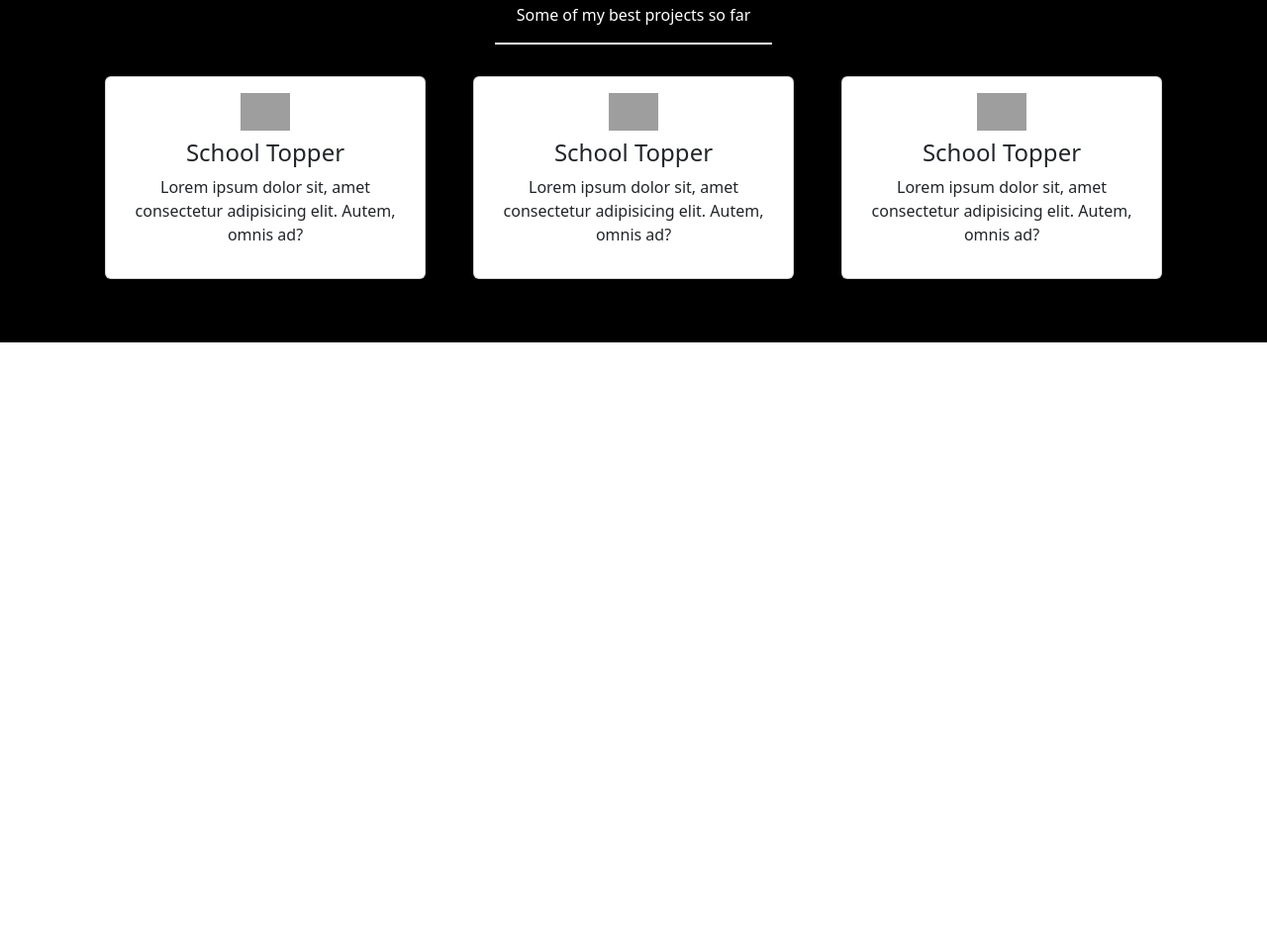
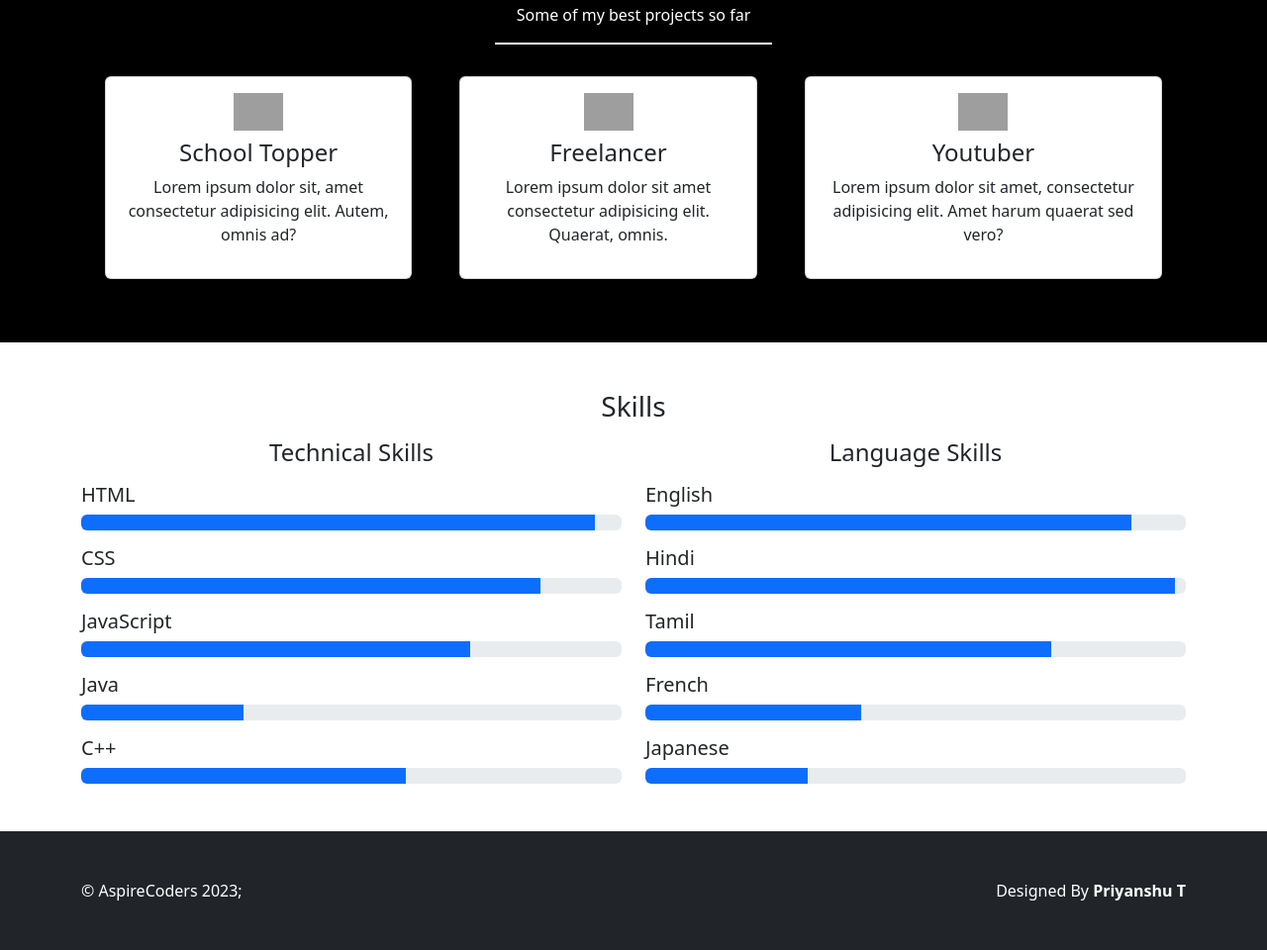
Before and after one commit to Blank-09/Skcet-ADP-Course, a plain HTML site: page Day 06/Class/001.html in a window 1280 px wide. Shown: the part 663-1623 px from the top of the page at 99% size. Before the commit the page ends 1009 px from the top, so only its background shows below. Drawn offline with nearby package versions, Linux system fonts and the light colour scheme; grey boxes are pictures that could not be loaded.

Commit message:
Day 06: Class Work Question; 1 Updated

```diff
--- a/Day 06/Class/001.html
+++ b/Day 06/Class/001.html
@@ -20,10 +20,10 @@
             <a class="nav-link" href="#Home">Home</a>
           </li>
           <li class="nav-item">
-            <a class="nav-link" href="#Services">Services</a>
+            <a class="nav-link" href="#achievements">Achievements</a>
           </li>
           <li class="nav-item">
-            <a class="nav-link" href="#Projects">Projects</a>
+            <a class="nav-link" href="#Skills">Skills</a>
           </li>
           <li class="nav-item">
             <a class="nav-link" href="#Contact">Contact</a>
@@ -33,25 +33,25 @@
     </nav>
 
     <main>
-      <div class="bg-black d-flex justify-content-center py-5">
+      <div id="home" class="bg-black d-flex justify-content-center py-5">
         <div class="text-end text-white h1">
           <strike>Practice Makes Perfect</strike><br />
           Perfect Practice Makes Perfect
         </div>
       </div>
 
-      <div class="container py-5">
+      <div id="achievements" class="container py-5">
         <div class="row align-items-center">
-          <div class="col-3">
+          <div class="col-sm-3 text-center">
             <img
               width="220"
-              class="mw-100 rounded-circle"
+              class="mw-100 rounded-circle mx-auto"
               src="https://picsum.photos/220"
               alt="no image found"
             />
           </div>
-          <div class="col-9">
-            <h2>Priyanshu</h2>
+          <div class="text-sm-start text-center mt-sm-0 mt-3 col-sm-9">
+            <h2>Priyanshu T</h2>
             <p>
               Lorem ipsum dolor sit amet consectetur adipisicing elit.
               Perferendis harum labore porro unde alias. Reiciendis, laborum ut
@@ -91,10 +91,9 @@
                 alt="img"
                 width="50"
               />
-              <h4 class="my-2">School Topper</h4>
+              <h4 class="my-2">Freelancer</h4>
               <p>
-                Lorem ipsum dolor sit, amet consectetur adipisicing elit. Autem,
-                omnis ad?
+                Lorem ipsum dolor sit amet consectetur adipisicing elit. Quaerat, omnis.
               </p>
             </div>
           </div>
@@ -105,15 +104,71 @@
                 alt="img"
                 width="50"
               />
-              <h4 class="my-2">School Topper</h4>
+              <h4 class="my-2">Youtuber</h4>
               <p>
-                Lorem ipsum dolor sit, amet consectetur adipisicing elit. Autem,
-                omnis ad?
+                Lorem ipsum dolor sit amet, consectetur adipisicing elit. Amet harum quaerat sed vero?
               </p>
             </div>
           </div>
         </div>
       </div>
+      <div id="Skills" class="container py-5">
+        <h3 class="text-center">Skills</h3>
+        <div class="row d-sm-flex d-block">
+          <div class="col-md-6">
+            <h4 class="text-center mt-md-2">Technical Skills</h4>
+            <h5 class="mt-3">HTML</h5>
+            <div class="progress">
+              <div class="progress-bar" style="width: 95%;"></div>
+            </div>
+            <h5 class="mt-3">CSS</h5>
+            <div class="progress">
+              <div class="progress-bar" style="width: 85%;"></div>
+            </div>
+            <h5 class="mt-3">JavaScript</h5>
+            <div class="progress">
+              <div class="progress-bar" style="width: 72%;"></div>
+            </div>
+            <h5 class="mt-3">Java</h5>
+            <div class="progress">
+              <div class="progress-bar" style="width: 30%;"></div>
+            </div>
+            <h5 class="mt-3">C++</h5>
+            <div class="progress">
+              <div class="progress-bar" style="width: 60%;"></div>
+            </div>
+          </div>
+          <div class="col-md-6">
+            <h4 class="text-center mt-md-2 mt-5">Language Skills</h4>
+            <h5 class="mt-3">English</h5>
+            <div class="progress">
+              <div class="progress-bar" style="width: 90%;"></div>
+            </div>
+            <h5 class="mt-3">Hindi</h5>
+            <div class="progress">
+              <div class="progress-bar" style="width: 98%;"></div>
+            </div>
+            <h5 class="mt-3">Tamil</h5>
+            <div class="progress">
+              <div class="progress-bar" style="width: 75%;"></div>
+            </div>
+            <h5 class="mt-3">French</h5>
+            <div class="progress">
+              <div class="progress-bar" style="width: 40%;"></div>
+            </div>
+            <h5 class="mt-3">Japanese</h5>
+            <div class="progress">
+              <div class="progress-bar" style="width: 30%;"></div>
+            </div>
+          </div>
+        </div>
+      </div>
     </main>
+    <footer class="bg-dark text-white py-5">
+      <div class="container d-flex justify-content-between">
+        <span>&copy; AspireCoders 2023;</span>
+        <span>Designed By <b>Priyanshu T</b></span>
+      </div>
+    </footer>
   </body>
 </html>
```
